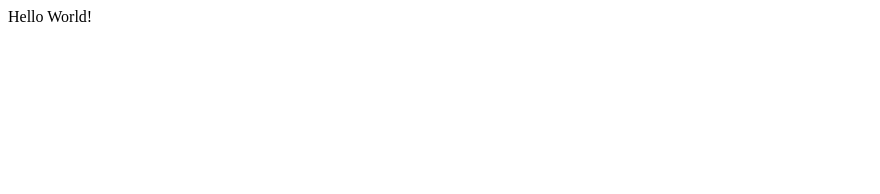
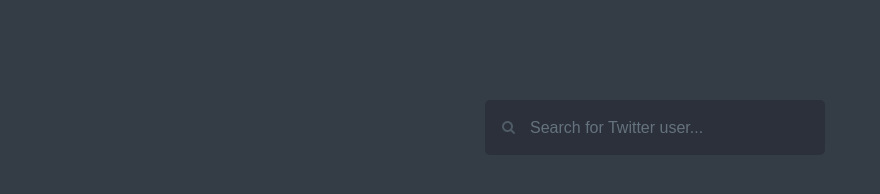
Before and after one commit to JoeLeavitt/Mindful, a website: page public/index.html in a window 1280 px wide. Shown: the whole page, without its empty margins (0-880 px from the left). Drawn offline with nearby package versions, Linux system fonts and the light colour scheme.

Commit message:
initial page and search bar

```diff
--- a/public/index.html
+++ b/public/index.html
@@ -1,7 +1,24 @@
-<html>
+<!DOCTYPE html>
+<html lang ="en">
+
 <head>
+    <title>Project Sadness</title>
+    <meta charset="utf-8">
+    <meta name="viewport" content="width=device-width, user-scalable=no, minimum-scale=1.0, maximum-scale=1.0">
+    <link rel="stylesheet" href="https://fonts.googleapis.com/icon?family=Material+Icons">
+    <link rel="stylesheet" href="https://code.getmdl.io/1.1.2/material.indigo-pink.min.css">
+    <link href="//maxcdn.bootstrapcdn.com/font-awesome/4.1.0/css/font-awesome.min.css" rel="stylesheet">
+    <link rel="stylesheet" href="style.css">
+    <script defer src="https://code.getmdl.io/1.1.2/material.min.js"></script>
 </head>
-<body>
-  Hello World!
-</body>
+
+<header>
+<div class="box">
+    <div class="container-1">
+            <span class="icon"><i class="fa fa-search"></i></span>
+            <input type="search" id="search" placeholder="Search for Twitter user..." />
+        </div>
+    </div>
+</header>
+
 </html>
--- /dev/null
+++ b/public/style.css
@@ -0,0 +1,67 @@
+body{
+    background: #343d46;
+}
+
+.box{
+    margin: 100px auto;
+    width: 310px;
+    height: 50px;
+}
+
+.container-1{
+    width: 300px;
+    vertical-align: middle;
+    white-space: nowrap;
+    position: relative;
+}
+
+.container-1 input#search{
+    width: 340px;
+    height: 55px;
+    background: #2b303b;
+    border: none;
+    font-size: 12pt;
+    float: left;
+    color: #63717f;
+    padding-left: 45px;
+    padding-right: 10px;
+    -webkit-border-radius: 5px;
+    -moz-border-radius: 5px;
+    border-radius: 5px;
+
+    -webkit-transition: background .55s ease;
+    -moz-transition: background .55s ease;
+    -ms-transition: background .55s ease;
+    -o-transition: background .55s ease;
+    transition: background .55s ease;
+}
+
+.container-1 input#search::-webkit-input-placeholder{
+    color: #65737e;
+}
+
+.container-1 input#search:-moz-placeholder{ /* Firefox 18- */
+    color: #65737e;
+}
+
+.container-1 input#search::-moz-placeholder{  /* Firefox 19+ */
+    color: #65737e;
+}
+
+.container-1 input#search:-ms-input-placeholder{
+    color: #65737e;
+}
+
+.container-1 .icon{
+    position: absolute;
+    top: 50%;
+    margin-left: 17px;
+    margin-top: 17px;
+    z-index: 1;
+    color: #4f5b66;
+}
+
+.container-1 input#search:hover, .container-1 input#search:focus, .container-1 input#search:active{
+    outline:none;
+    background: #ffffff;
+}
```
